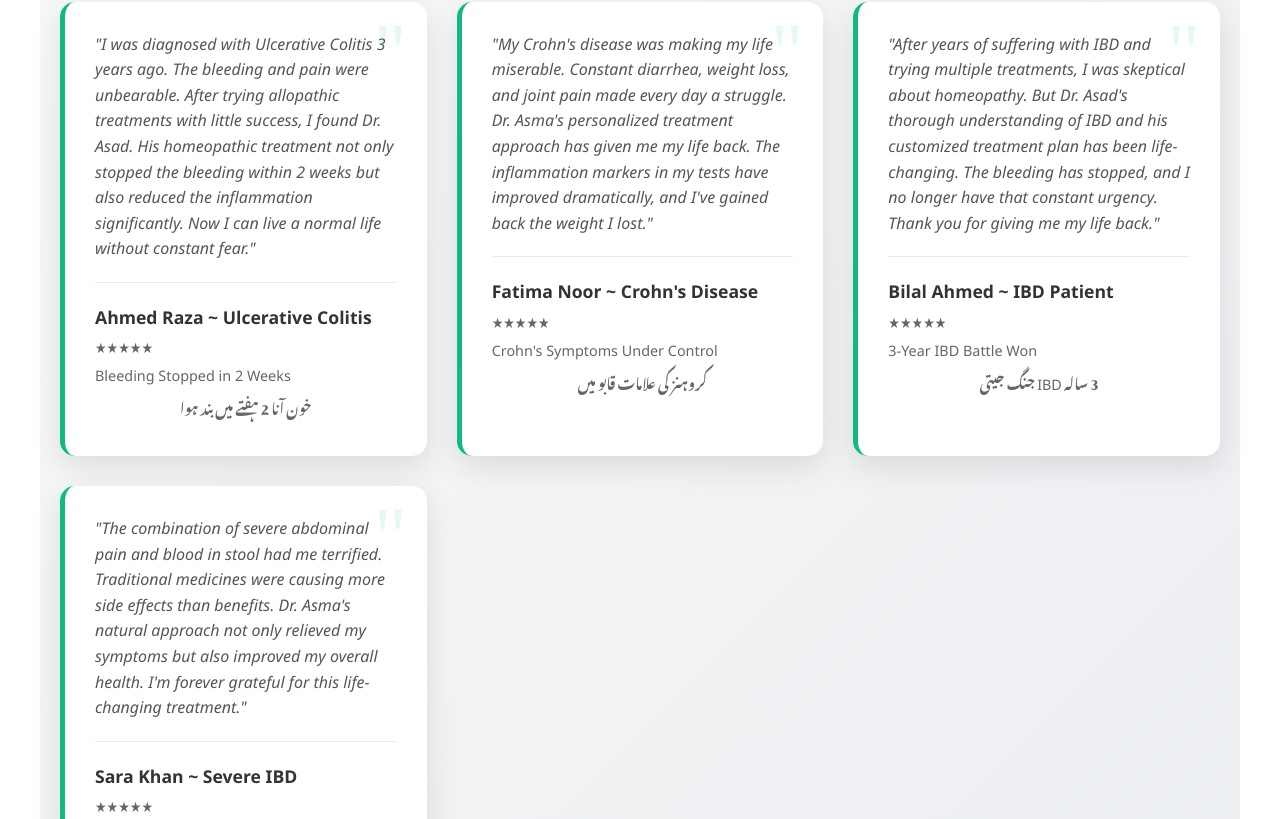
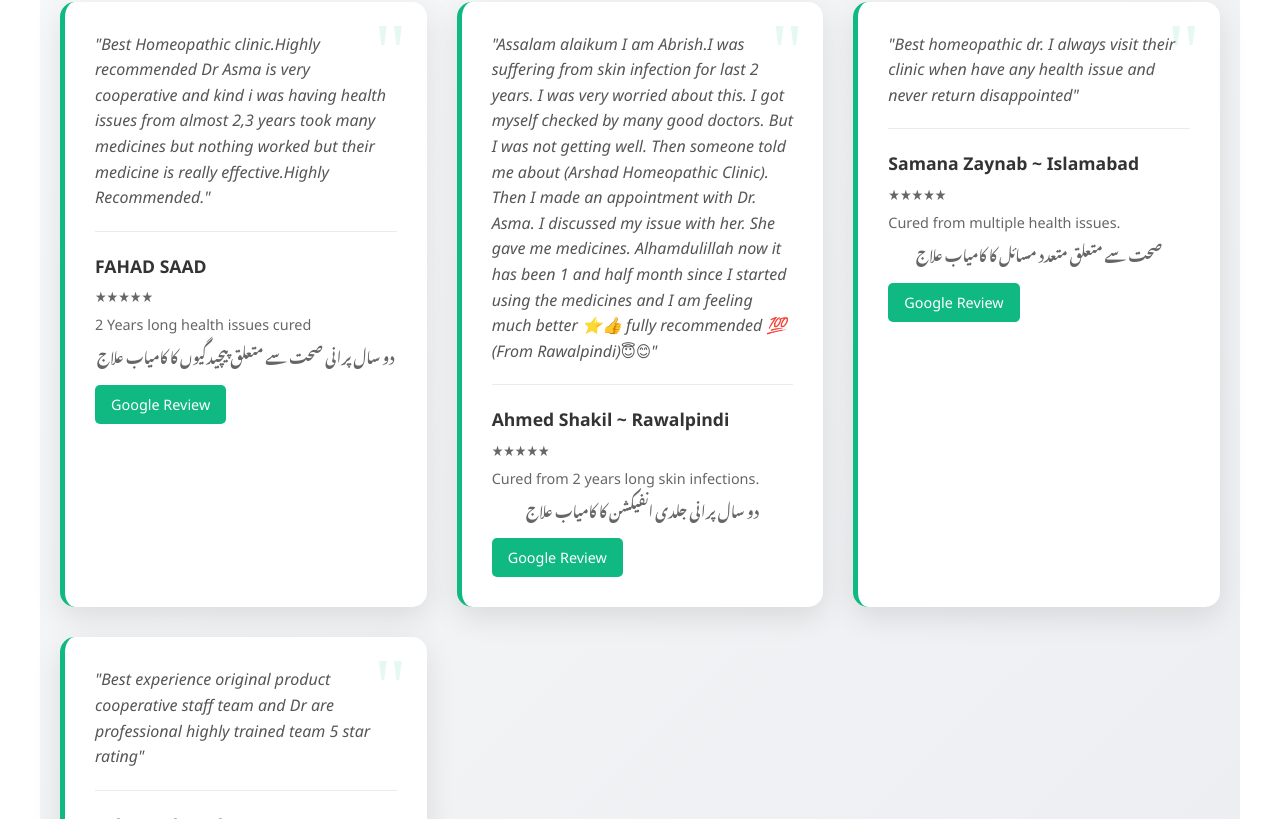
Before and after one commit to Awan0508/ArshadhcNew, a Next.js app: page /best-ibd-treatment in a window 1280 px wide. Shown: the part 5981-6800 px from the top of the page. Built offline with nearby package versions, Linux system fonts and the light colour scheme; a web font is replaced by a local one.

Commit message:
8th commit

```diff
--- a/src/pages/best-ibd-treatment.js
+++ b/src/pages/best-ibd-treatment.js
@@ -463,61 +463,53 @@ const IBDLanding = () => {
           </motion.div>
 
           <div className={styles.testimonialGrid}>
+
             <div className={styles.testimonialCard}>
-              <div className={styles.quote}>
-                <a href="https://maps.app.goo.gl/5KrYMq2E8DMKrTnB8" target="_blank" rel="noopener noreferrer">
-                  "I was diagnosed with Ulcerative Colitis 3 years ago. The bleeding and pain were unbearable. After trying allopathic treatments with little success, I found Dr. Asad. His homeopathic treatment not only stopped the bleeding within 2 weeks but also reduced the inflammation significantly. Now I can live a normal life without constant fear."
-                </a>
-              </div>
+              <div className={styles.quote}>"Best Homeopathic clinic.Highly recommended Dr Asma is very cooperative and kind i was having health issues from almost 2,3 years took many medicines but nothing worked but their medicine is really effective.Highly Recommended."</div>
               <div className={styles.patientInfo}>
-                <strong>Ahmed Raza ~ Ulcerative Colitis</strong>
+                <strong>FAHAD SAAD</strong>
                 <span>★★★★★</span>
-                <span>Bleeding Stopped in 2 Weeks</span>
-                <span className={styles.urduText}>خون آنا 2 ہفتے میں بند ہوا</span>
+                <span>2 Years long health issues cured</span>
+                <span className={styles.urduText}>دو سال پرانی صحت سے متعلق پیچیدگیوں کا کامیاب علاج</span>
+                <a href="https://maps.app.goo.gl/f6aHELVJmLPrcBUM9" className={styles.reviewLink} target='_blank' rel="noopener noreferrer">Google Review</a>
               </div>
             </div>
 
             <div className={styles.testimonialCard}>
-              <div className={styles.quote}>
-                <a href="https://g.co/kgs/EywqFRm" target="_blank" rel="noopener noreferrer">
-                  "My Crohn's disease was making my life miserable. Constant diarrhea, weight loss, and joint pain made every day a struggle. Dr. Asma's personalized treatment approach has given me my life back. The inflammation markers in my tests have improved dramatically, and I've gained back the weight I lost."
-                </a>
+              <div className={styles.quote}>"Assalam alaikum I am Abrish.I was suffering from skin infection for last 2 years. I was very worried about this. I got myself checked by many good doctors. But I was not getting well. Then someone told me about (Arshad Homeopathic Clinic). Then I made an appointment with Dr. Asma. I discussed my issue with her. She gave me medicines. Alhamdulillah now it has been 1 and half month since I started using the medicines and I am feeling much better ⭐👍 fully recommended 💯 (From Rawalpindi)😇😊"</div>
+              <div className={styles.patientInfo}>
+                <strong>Ahmed Shakil ~ Rawalpindi</strong>
+                <span>★★★★★</span>
+                <span>Cured from 2 years long skin infections.</span>
+                <span className={styles.urduText}>دو سال پرانی جلدی انفیکشن کا کامیاب علاج</span>
+                <a href="https://maps.app.goo.gl/Ehd12NVZ3ZQUyfYW6" className={styles.reviewLink} target='_blank' rel="noopener noreferrer">Google Review</a>
               </div>
+            </div>
+
+
+
+            <div className={styles.testimonialCard}>
+              <div className={styles.quote}>"Best homeopathic dr. I always visit their clinic when have any health issue and never return disappointed"</div>
               <div className={styles.patientInfo}>
-                <strong>Fatima Noor ~ Crohn's Disease</strong>
+                <strong>Samana Zaynab ~ Islamabad</strong>
                 <span>★★★★★</span>
-                <span>Crohn's Symptoms Under Control</span>
-                <span className={styles.urduText}>کروہنز کی علامات قابو میں</span>
+                <span>Cured from multiple health issues.</span>
+                <span className={styles.urduText}>صحت سے متعلق متعدد مسائل کا کامیاب علاج</span>
+                <a href="https://maps.app.goo.gl/5DaodyFG8BAqyLmk9" className={styles.reviewLink} target='_blank' rel="noopener noreferrer">Google Review</a>
               </div>
             </div>
 
             <div className={styles.testimonialCard}>
-              <div className={styles.quote}>
-                <a href="https://maps.app.goo.gl/2QHMUF4oHVRjKddv7" target="_blank" rel="noopener noreferrer">
-                  "After years of suffering with IBD and trying multiple treatments, I was skeptical about homeopathy. But Dr. Asad's thorough understanding of IBD and his customized treatment plan has been life-changing. The bleeding has stopped, and I no longer have that constant urgency. Thank you for giving me my life back."
-                </a>
-              </div>
+              <div className={styles.quote}>"Best experience original product cooperative staff team and Dr are professional highly trained team 5 star rating"</div>
               <div className={styles.patientInfo}>
-                <strong>Bilal Ahmed ~ IBD Patient</strong>
+                <strong>Zaheer Ahmed</strong>
                 <span>★★★★★</span>
-                <span>3-Year IBD Battle Won</span>
-                <span className={styles.urduText}>3 سالہ IBD جنگ جیتی</span>
+                <span>Cured from IBD</span>
+                <span className={styles.urduText}>آنتوں کی سوزش کا کامیاب علاج</span>
+                <a href="https://maps.app.goo.gl/EL6bk8bGFV7KCW5y5" className={styles.reviewLink} target='_blank' rel="noopener noreferrer">Google Review</a>
               </div>
             </div>
 
-            <div className={styles.testimonialCard}>
-              <div className={styles.quote}>
-                <a href="https://g.co/kgs/J1Wys8K" target="_blank" rel="noopener noreferrer">
-                  "The combination of severe abdominal pain and blood in stool had me terrified. Traditional medicines were causing more side effects than benefits. Dr. Asma's natural approach not only relieved my symptoms but also improved my overall health. I'm forever grateful for this life-changing treatment."
-                </a>
-              </div>
-              <div className={styles.patientInfo}>
-                <strong>Sara Khan ~ Severe IBD</strong>
-                <span>★★★★★</span>
-                <span>Complete IBD Relief</span>
-                <span className={styles.urduText}>مکمل آنتوں کی سوزش سے بہتری</span>
-              </div>
-            </div>
           </div>
 
           <div className={styles.testimonialsCta}>
```
Also changed, not shown: src/pages/best-ibs-treatment.js (+15 -2 lines).
